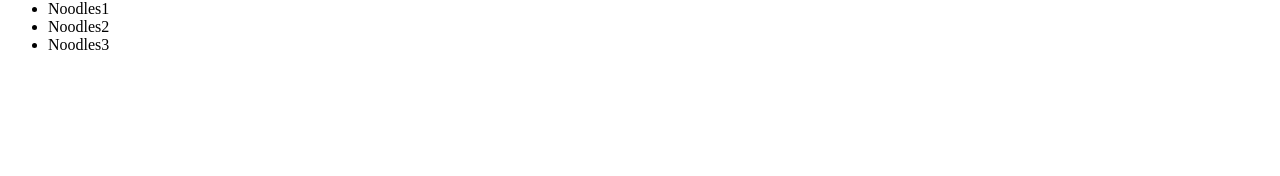
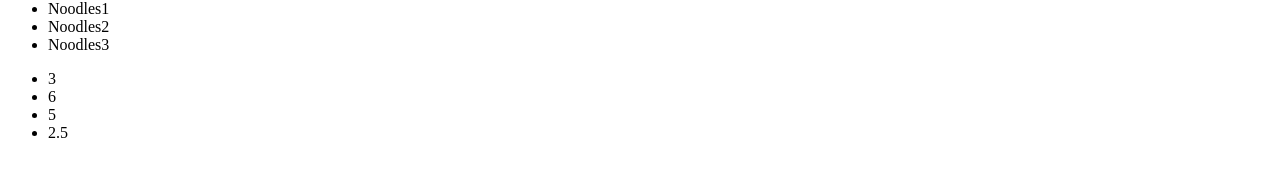
Before and after one commit to HassanAarish/my-react-app, a React (Vite) app: page / in a window 1280 px wide. Shown: the part 188-364 px from the top of the page. Built offline with nearby package versions, Linux system fonts and the light colour scheme.

Commit message:
import export and require module differences.

```diff
--- a/src/App.jsx
+++ b/src/App.jsx
@@ -1,11 +1,18 @@
 import Heading from "./components/Heading";
 import List from "./components/List";
+import { Add, Sub, Multi, Divide } from "../src/components/Calculator";
 
 function App() {
   return (
     <div className="App">
       <Heading />
       <List />
+      <ul>
+        <li>{Add(1, 2)}</li>
+        <li>{Multi(2, 3)}</li>
+        <li>{Sub(7, 2)}</li>
+        <li>{Divide(5, 2)}</li>
+      </ul>
     </div>
   );
 }
--- /dev/null
+++ b/src/components/Calculator.js
@@ -0,0 +1,21 @@
+// Import Export Practice
+
+const num = "";
+
+function Add(n1, n2) {
+  return n1 + n2;
+}
+
+function Sub(n1, n2) {
+  return n1 - n2;
+}
+
+function Multi(n1, n2) {
+  return n1 * n2;
+}
+
+function Divide(n1, n2) {
+  return n1 / n2;
+}
+
+export { Add, Sub, Multi, Divide };
```
